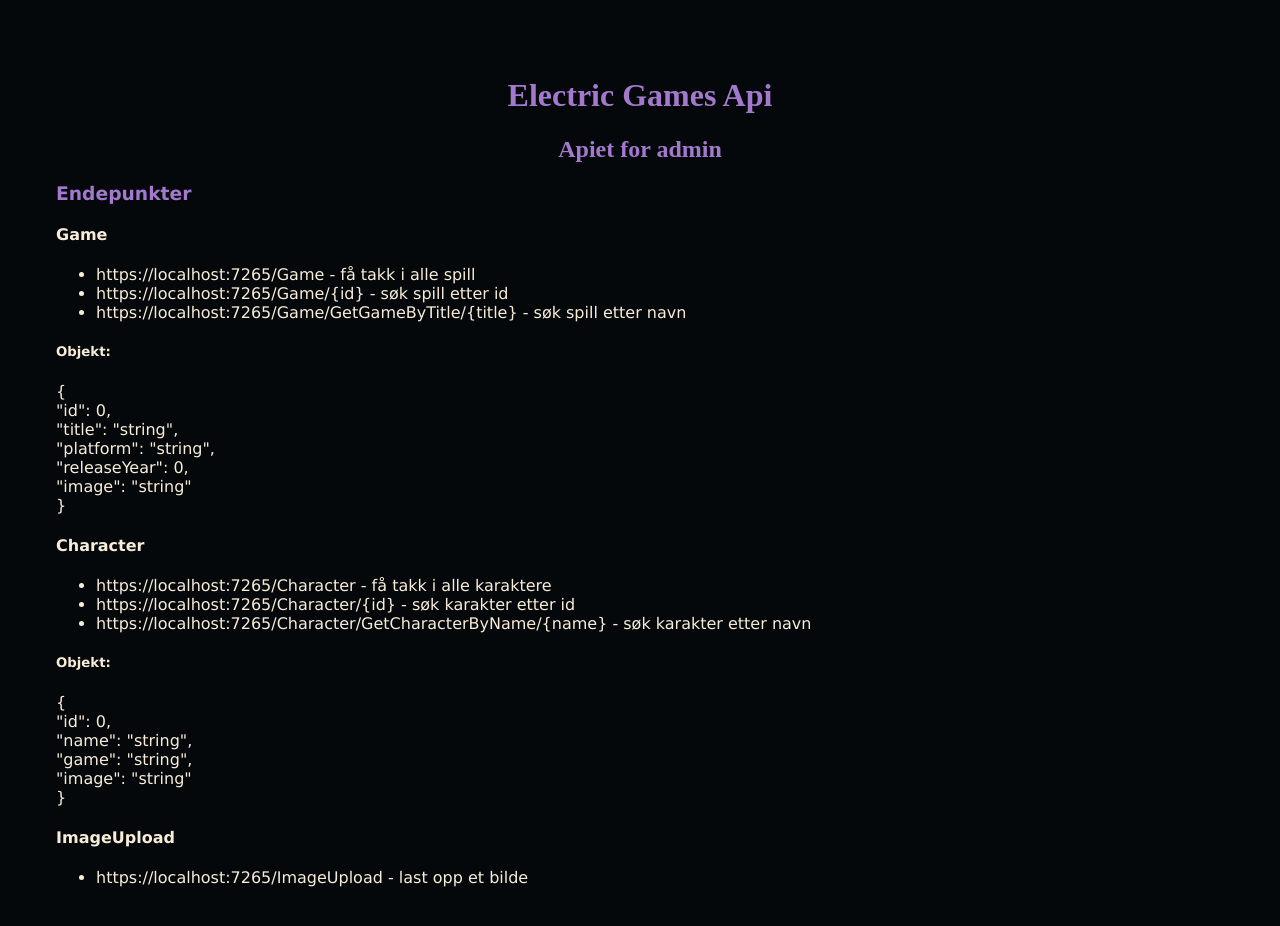
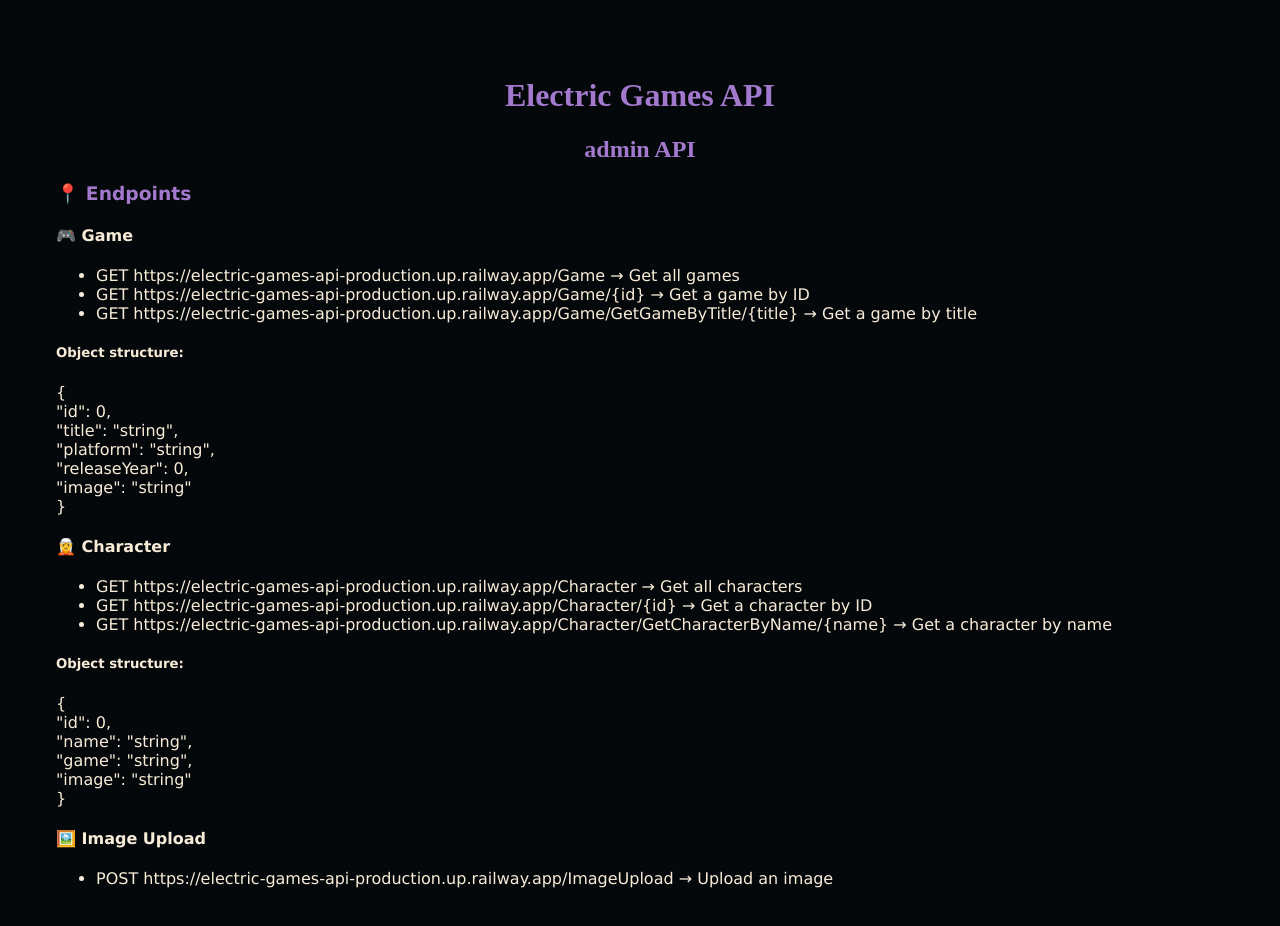
Before and after one commit to idakrech/Electric-Games-API, a plain HTML site: page wwwroot/index.html in a window 1280 px wide. Drawn offline with Linux system fonts and the light colour scheme.

Commit message:
docs: update API endpoints from localhost to live Railway URL

```diff
--- a/wwwroot/index.html
+++ b/wwwroot/index.html
@@ -5,28 +5,28 @@
     <meta http-equiv="X-UA-Compatible" content="IE=edge">
     <meta name="viewport" content="width=device-width, initial-scale=1.0">
     <link rel="stylesheet" href="index.css">
-    <title>ElectricGamesApi</title>
+    <title>Electric Games API</title>
 </head>
 <body>
 
     <header>
-        <h1>Electric Games Api</h1>
-        <h2>Apiet for admin</h2>
+        <h1>Electric Games API</h1>
+        <h2>admin API</h2>
     </header>
 
     <main>
         <section>
 
-            <h3>Endepunkter</h3>
+            <h3>📍 Endpoints</h3>
 
             <section>
-                <h4>Game</h4>
+                <h4>🎮 Game</h4>
                 <ul>
-                    <li>https://localhost:7265/Game - få takk i alle spill</li>
-                    <li>https://localhost:7265/Game/{id} - søk spill etter id</li>
-                    <li>https://localhost:7265/Game/GetGameByTitle/{title} - søk spill etter navn</li>
+                    <li>GET https://electric-games-api-production.up.railway.app/Game → Get all games</li>
+                    <li>GET https://electric-games-api-production.up.railway.app/Game/{id} → Get a game by ID</li>
+                    <li>GET https://electric-games-api-production.up.railway.app/Game/GetGameByTitle/{title} → Get a game by title</li>
                 </ul>
-                <h5>Objekt:</h5>
+                <h5>Object structure:</h5>
                     <p>
                         {
                         <br>
@@ -45,13 +45,13 @@
             </section>
 
             <section>
-                <h4>Character</h4>
+                <h4>🧝 Character</h4>
                 <ul>
-                    <li>https://localhost:7265/Character - få takk i alle karaktere</li>
-                    <li>https://localhost:7265/Character/{id} - søk karakter etter id</li>
-                    <li>https://localhost:7265/Character/GetCharacterByName/{name} - søk karakter etter navn</li>
+                    <li>GET https://electric-games-api-production.up.railway.app/Character → Get all characters</li>
+                    <li>GET https://electric-games-api-production.up.railway.app/Character/{id} → Get a character by ID</li>
+                    <li>GET https://electric-games-api-production.up.railway.app/Character/GetCharacterByName/{name} → Get a character by name</li>
                 </ul>
-                <h5>Objekt:</h5>
+                <h5>Object structure:</h5>
                     <p>
                         {
                             <br>
@@ -68,9 +68,9 @@
             </section>
 
             <section>
-                <h4>ImageUpload</h4>
+                <h4>🖼️ Image Upload</h4>
                 <ul>
-                    <li>https://localhost:7265/ImageUpload - last opp et bilde</li>
+                    <li>POST https://electric-games-api-production.up.railway.app/ImageUpload → Upload an image</li>
                 </ul>
             </section>
 
```
